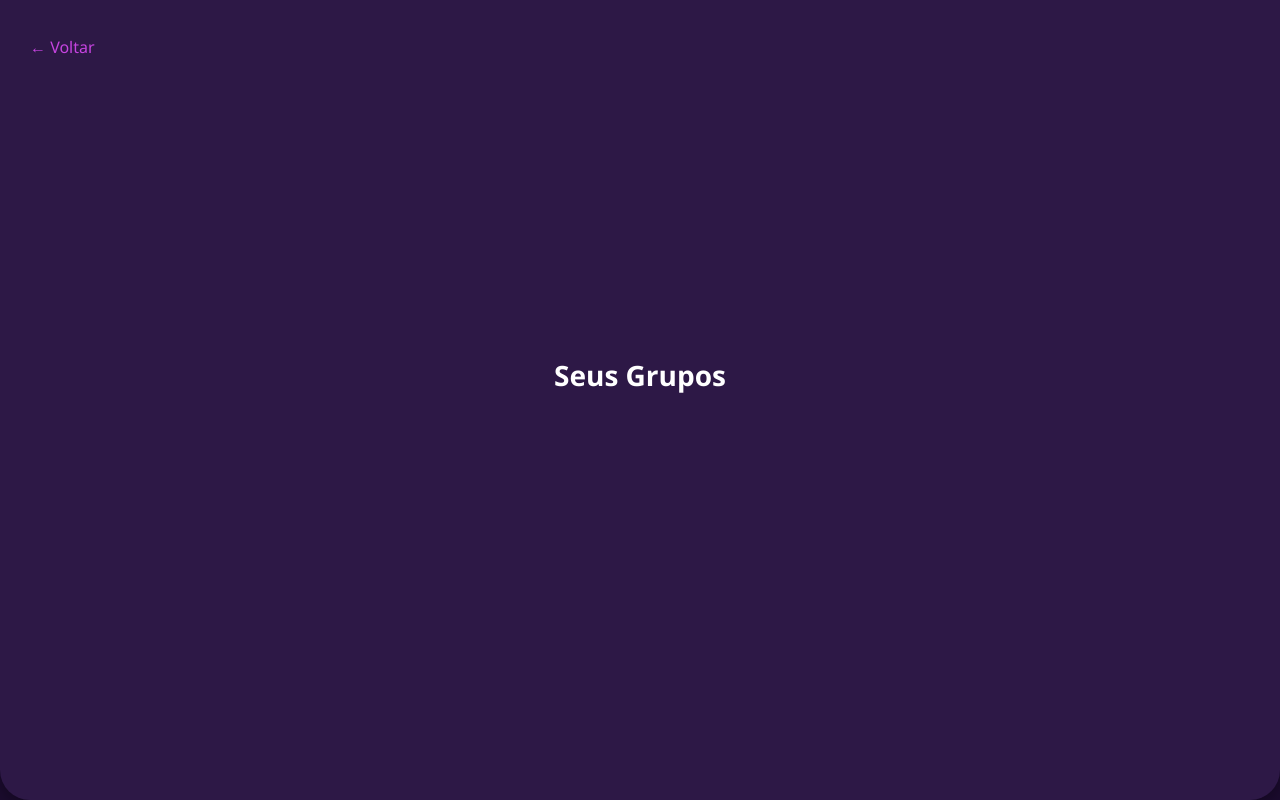
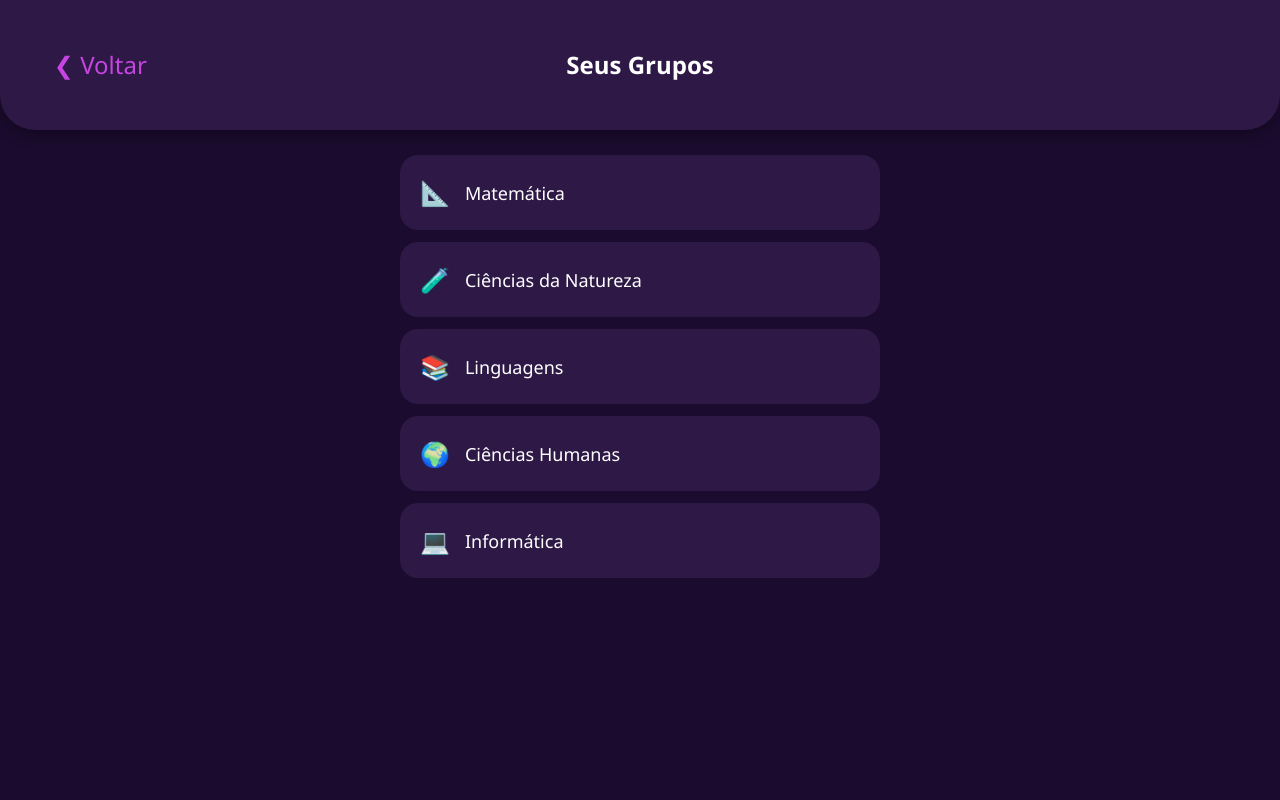
Before and after one commit to OSG-Online-Study-Group/OSG-Web-React, a React (Vite) app: page /Grupos in a window 1280 px wide. Built offline with nearby package versions, Linux system fonts and the light colour scheme.

Commit message:
refactor: update Grupos component structure and improve layout

```diff
--- a/src/components/grupos/index.jsx
+++ b/src/components/grupos/index.jsx
@@ -4,12 +4,29 @@ import { useNavigate } from "react-router-dom";
 
 export function Grupos() {
   const navigate = useNavigate();
-    return(
-        <div className="modo-container">
-        <header className="modo-header">
-        <span className="voltar">← Voltar</span>
+  const listaGrupos = [
+    { nome: "Matemática", icone: "📐", path: "/matematica" },
+    { nome: "Ciências da Natureza", icone: "🧪", path: "/ciencias" },
+    { nome: "Linguagens", icone: "📚", path: "/linguagens" },
+    { nome: "Ciências Humanas", icone: "🌍", path: "/humanas" },
+    { nome: "Informática", icone: "💻", path: "/informatica" },
+  ];
+
+  return (
+    <div className="grupos-container">
+      <header className="grupos-header">
+        <button className="voltar-btn" onClick={() => navigate(-1)}>❮ Voltar</button>
         <h1>Seus Grupos</h1>
       </header>
-        </div>
-    );
+
+      <main className="grupos-lista">
+        {listaGrupos.map((grupo, idx) => (
+          <button key={idx} className="grupo-card" onClick={() => navigate(grupo.path)}>
+            <span className="grupo-icone">{grupo.icone}</span>
+            <span className="grupo-nome">{grupo.nome}</span>
+          </button>
+        ))}
+      </main>
+    </div>
+  );
 }
```
